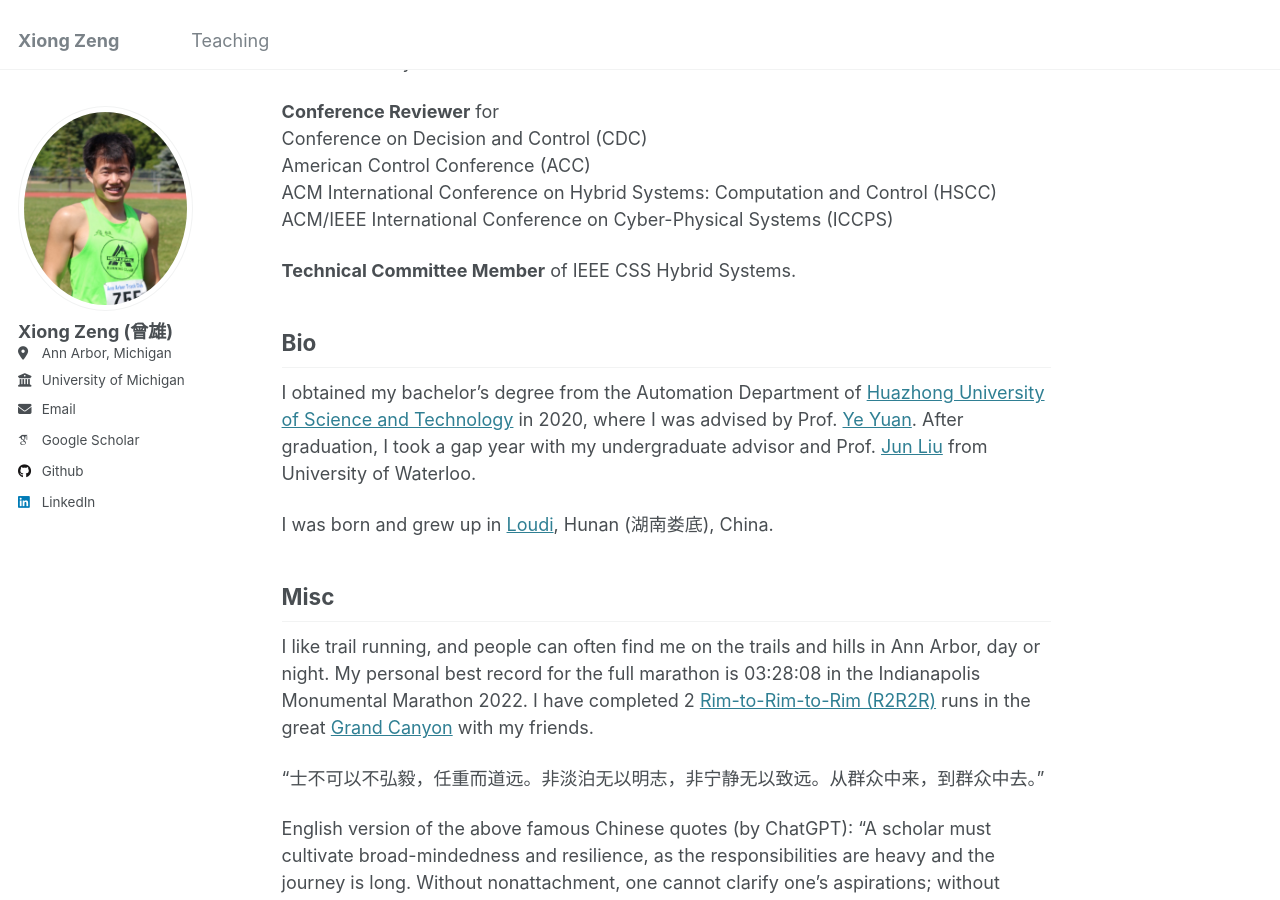
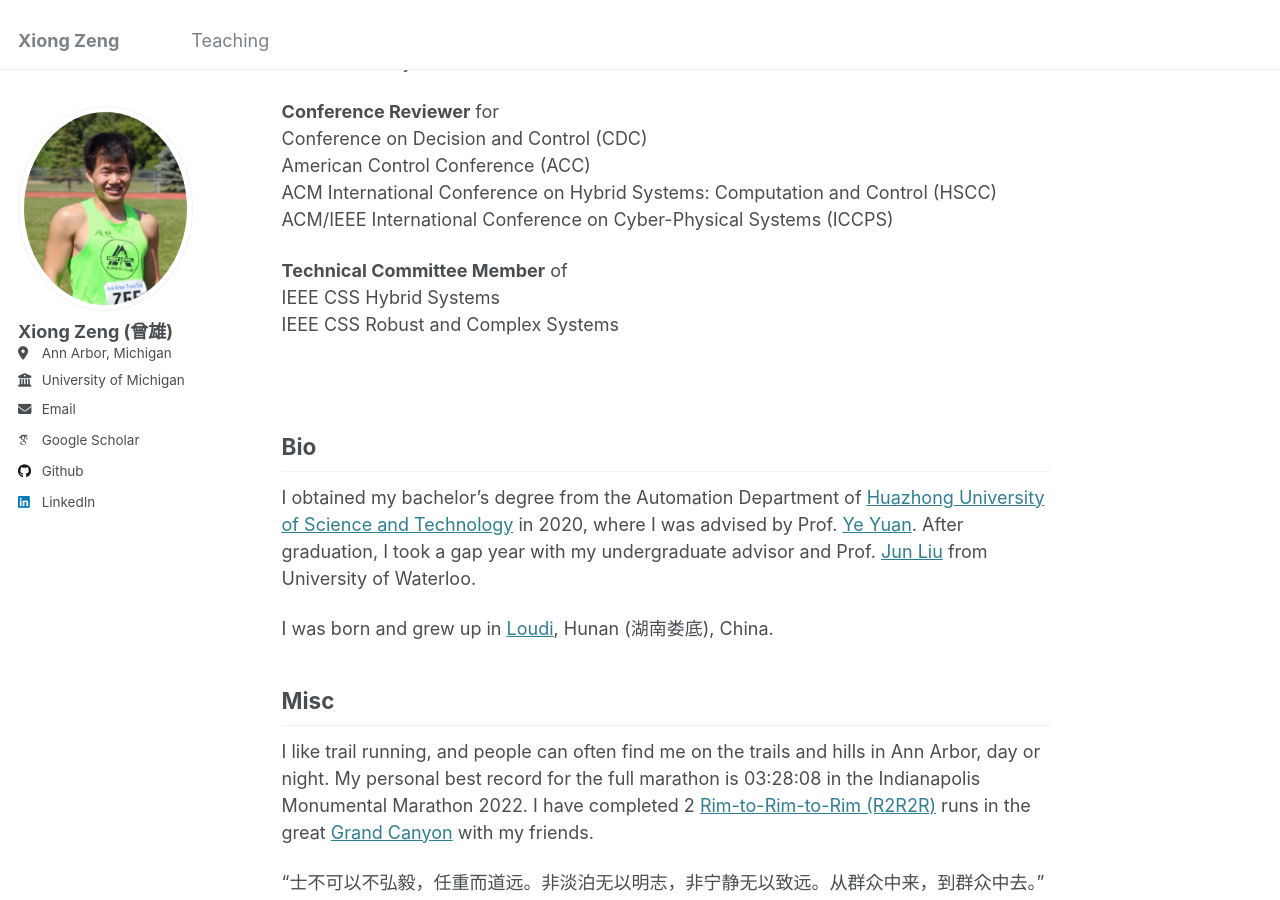
Before and after one commit to zengxiong111/zengxiong.github.io, a Jekyll site: the page built from _pages/about.md, in a window 1280 px wide and 900 px high, scrolled down 1697 px. Built offline with Jekyll 4.4.1, drawn with Linux system fonts in a browser that asks for light colours; some web fonts are replaced.

Commit message:
Update about.md

```diff
--- a/_pages/about.md
+++ b/_pages/about.md
@@ -56,7 +56,10 @@
 ACM International Conference on Hybrid Systems: Computation and Control (HSCC) <br>
 ACM/IEEE International Conference on Cyber-Physical Systems (ICCPS)<br>
 
-**Technical Committee Member** of IEEE CSS Hybrid Systems.
+**Technical Committee Member** of <br>
+IEEE CSS Hybrid Systems   <br>
+IEEE CSS Robust and Complex Systems <br>
+
 &nbsp;
 ## Bio
 
```
